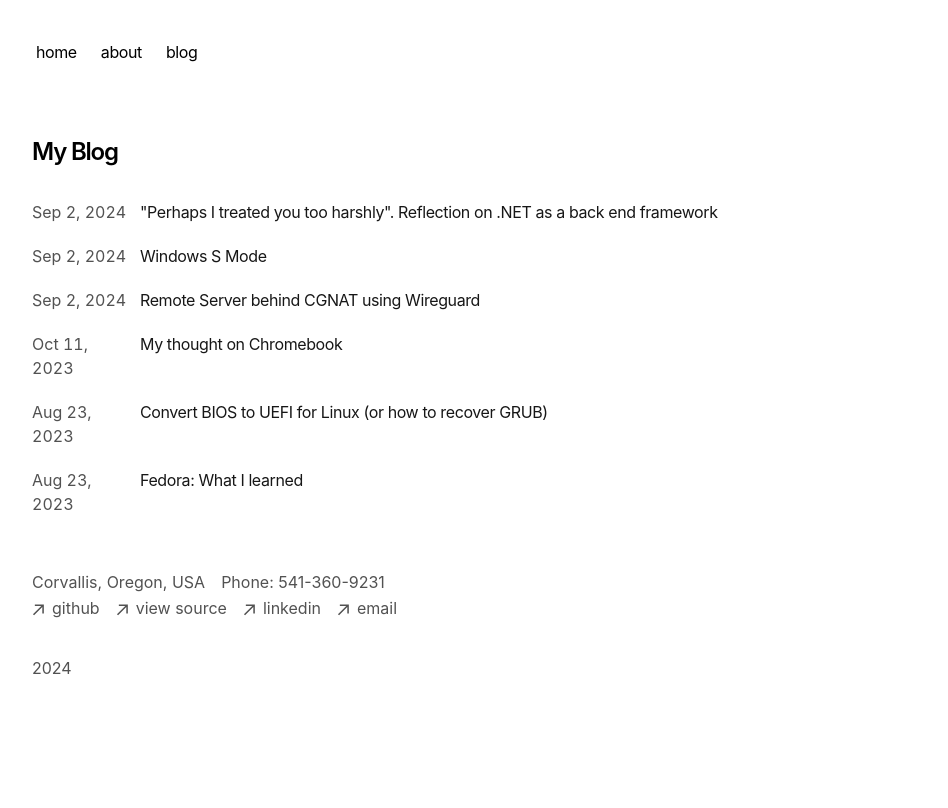
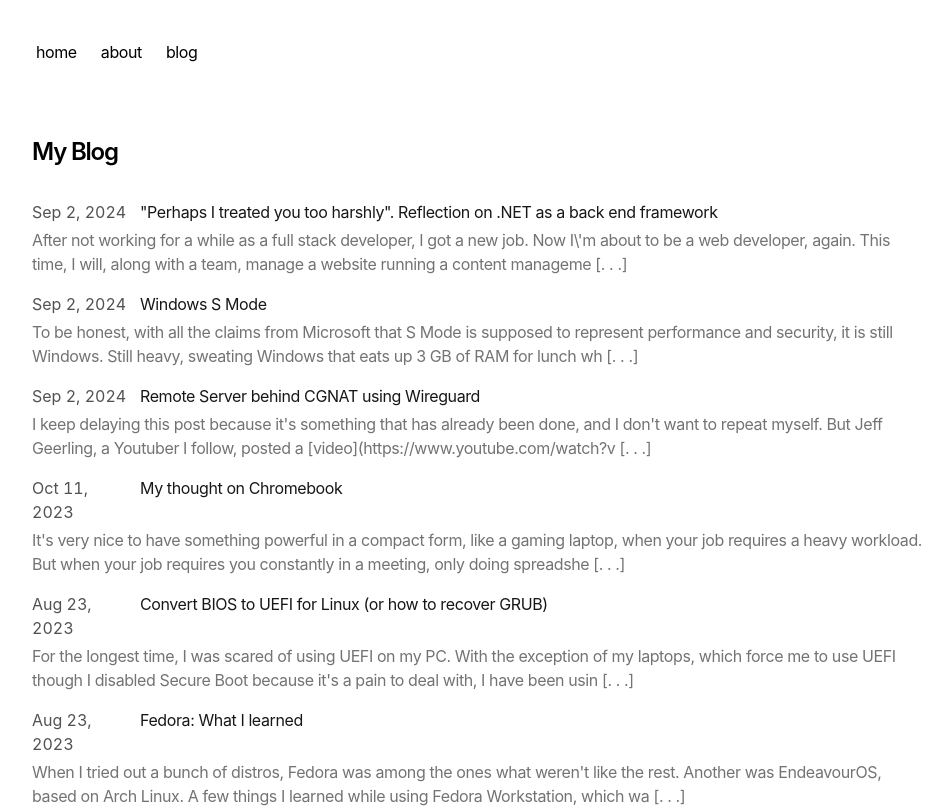
Before and after one commit to bachsofttrick/bachsofttrick.github.io, a Next.js app: page /blog in a window 1280 px wide. Shown: the top 808 px of the page, without its empty margins (160-1108 px from the left). Built offline with nearby package versions, Linux system fonts and the light colour scheme.

Commit message:
addSummary

```diff
--- a/app/blog/page.tsx
+++ b/app/blog/page.tsx
@@ -9,7 +9,7 @@ export default function Page() {
   return (
     <section>
       <h1 className="font-semibold text-2xl mb-8 tracking-tighter">My Blog</h1>
-      <BlogPosts enableSummary />
+      <BlogPosts addSummary />
     </section>
   )
 }
--- a/app/components/posts.tsx
+++ b/app/components/posts.tsx
@@ -1,7 +1,7 @@
 import Link from 'next/link'
 import { formatDate, getBlogPosts } from 'app/blog/utils'
 
-export function BlogPosts({ getFirst = 0, enableSummary = false }) {
+export function BlogPosts({ getFirst = 0, addSummary = false }) {
   let allBlogs = getBlogPosts()
     .filter((post) => !post.metadata.hidden)
     .sort((a, b) => {
@@ -35,11 +35,11 @@ export function BlogPosts({ getFirst = 0, enableSummary = false }) {
             </div>
             <div>
             {
-              (!enableSummary) ?? (
+              (addSummary) ? (
                 <p className="text-neutral-500 tracking-tight">
                   {post.content.slice(0, 200)} [. . .]
                 </p>
-              )
+              ) : null
             }
             </div>
           </Link>
```
